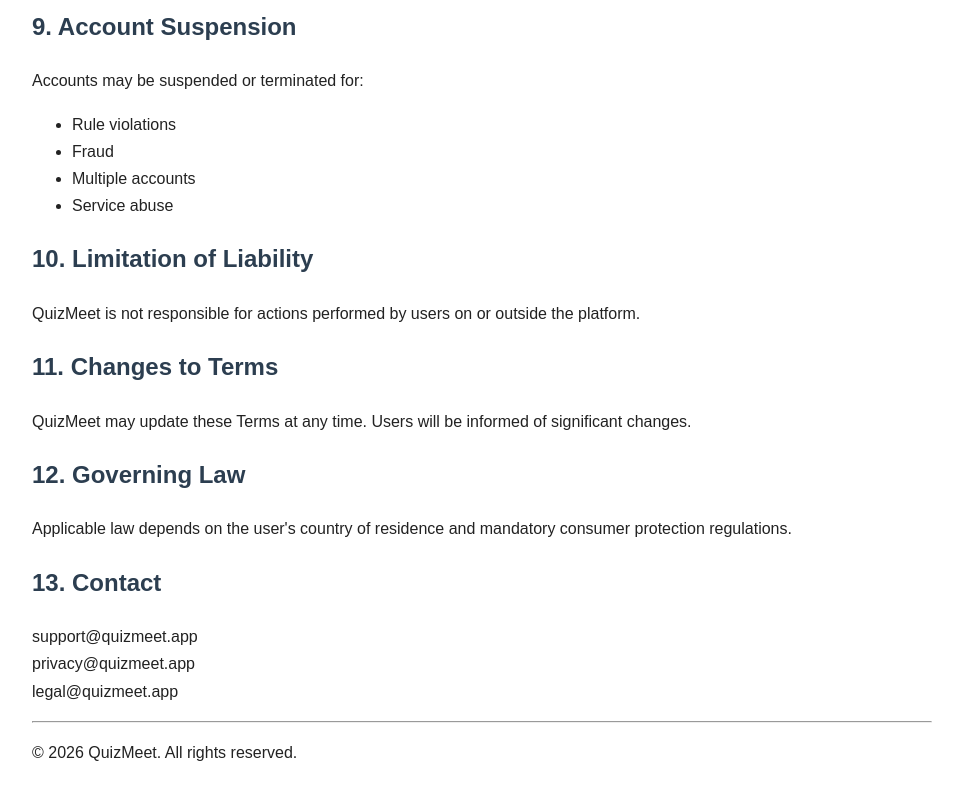
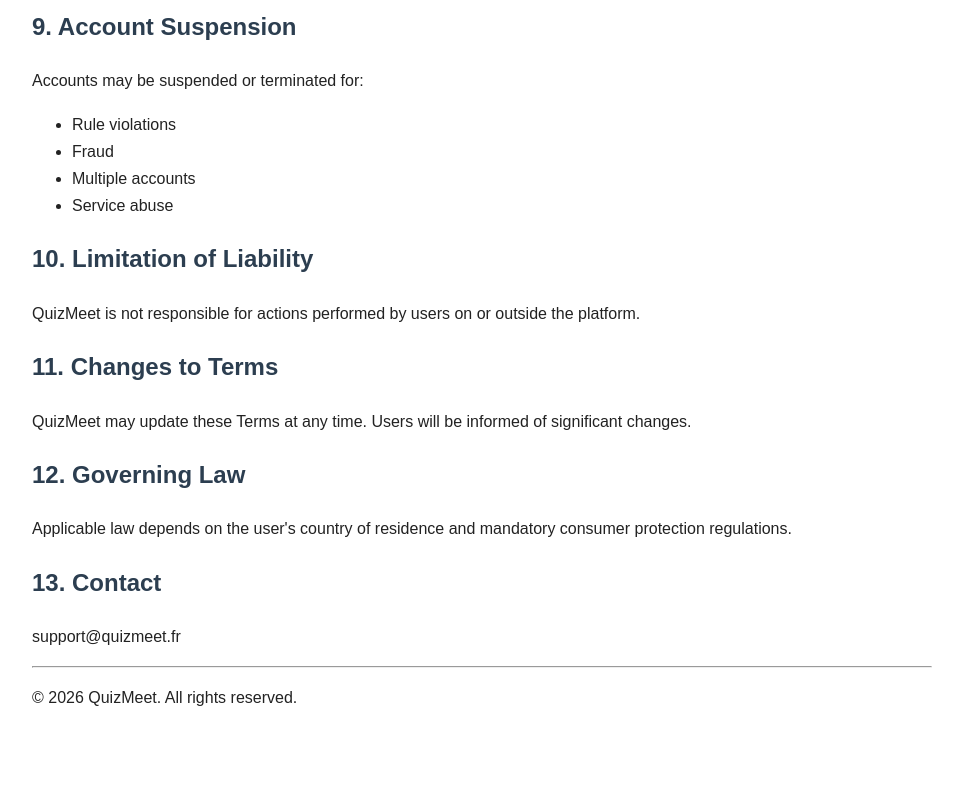
Before and after one commit to DeanMuthu/quizmeet-web, a plain HTML site: page terms.html in a window 1280 px wide. Shown: the part 2250-3050 px from the top of the page, without its empty margins (158-1121 px from the left). After the commit the page ends 3018 px from the top, so only its background shows below. Drawn offline with Linux system fonts and the light colour scheme.

Commit message:
Update terms.html

```diff
--- a/terms.html
+++ b/terms.html
@@ -180,9 +180,8 @@
 <h2>13. Contact</h2>
 
 <p>
-support@quizmeet.app<br>
-privacy@quizmeet.app<br>
-legal@quizmeet.app
+support@quizmeet.fr<br>
+
 </p>
 
 <hr>
```
